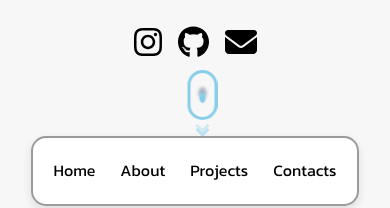
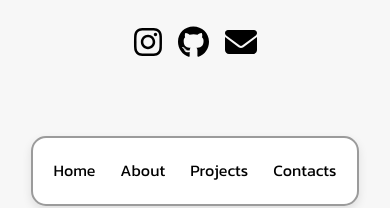
Before and after one commit to Brianali-codes/Brian-Ali, a React (Vite) app: page / in a window 390 px wide. Shown: the part 628-836 px from the top of the page. Built offline with nearby package versions, Linux system fonts and the light colour scheme.

Commit message:
update hero-section

```diff
--- a/src/App.css
+++ b/src/App.css
@@ -380,6 +380,9 @@ body {
     text-align: center;
     justify-content: center;
   }
+  #ScrollIndicator{
+    display: none;
+  }
   .send{
     width: 100%;
   }
--- a/src/herosection.jsx
+++ b/src/herosection.jsx
@@ -147,7 +147,7 @@ export default function Herosection() {
 
 
             </div>
-            <div className="absolute bottom-20 left-1/2 transform -translate-x-1/2">
+            <div className="absolute bottom-20 left-1/2 transform -translate-x-1/2" id="ScrollIndicator" >
                 <a href="#ABOUT">
                     <ScrollDownIndicator />
                 </a>
```
